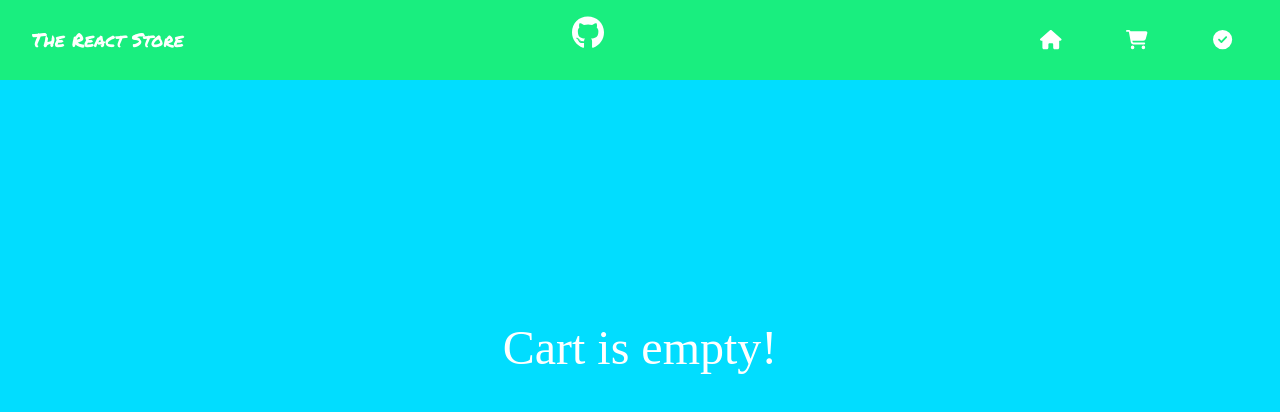
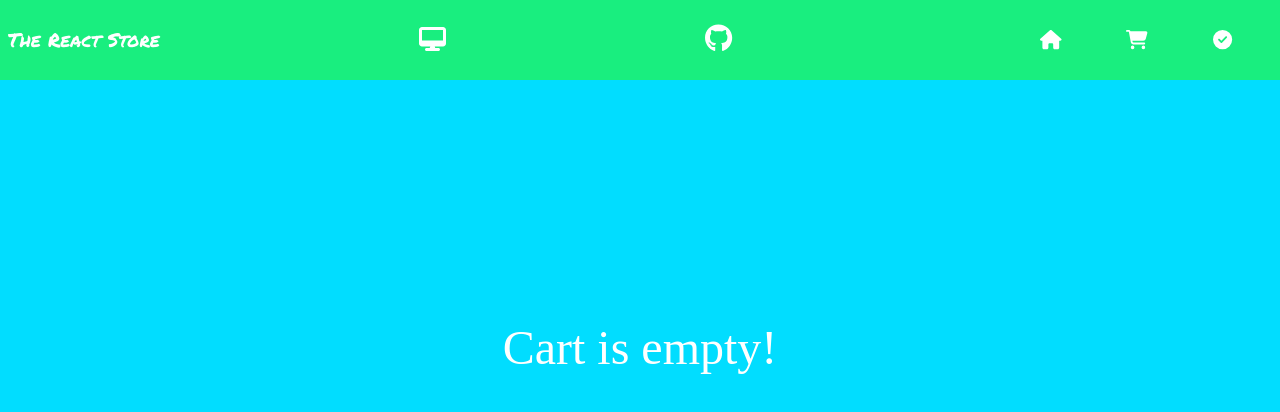
Before and after one commit to miltonhuynh/Mobile-React-Store, a React (Create React App) app in the folder app/: page /Mobile-React-Store/Cart in a window 1280 px wide. Shown: the top 412 px of the page. Built offline with nearby package versions, Linux system fonts and the light colour scheme; a web font is replaced by a local one.

Commit message:
Added go to desktop version

```diff
--- a/app/src/App.css
+++ b/app/src/App.css
@@ -71,11 +71,25 @@ html,body {
 
 #Github-icon {
   color: white;
-  width: 2rem;
+  width: 1.7rem;
   transition: 0.3s;
-  margin-top: 1rem;
+  margin-top: 1.5rem;
   position: relative;
 }
+
+#Mobile-icon {
+  color: white;
+  font-size: 1.5rem;
+  margin-top: 1.5rem;
+  position: relative;
+  transition: 0.3s;
+  top: 0.2rem;
+}
+
+#Mobile-icon:hover {
+  transform: translateY(-0.5rem);
+}
+
 
 #Page_container {
   background-color: rgb(1, 221, 255);
@@ -89,7 +103,7 @@ html,body {
 #Brand {
   font-size: 1.2rem;
   font-family: 'Permanent Marker', cursive;
-  margin-left: 2rem;
+  margin-left: 0.5rem;
   color: white;
   display: flex;
   align-items: center;
--- a/app/src/Components/HeaderFooter.js
+++ b/app/src/Components/HeaderFooter.js
@@ -4,6 +4,7 @@ import {FontAwesomeIcon} from '@fortawesome/react-fontawesome'
 import { faHome } from '@fortawesome/free-solid-svg-icons'
 import { faCartShopping } from '@fortawesome/free-solid-svg-icons'
 import { faCircleCheck } from '@fortawesome/free-solid-svg-icons'
+import { faDesktop } from '@fortawesome/free-solid-svg-icons'
 import { ReactComponent as Githubicon } from '../github-brands.svg';
 
 export default function HeaderFooter(props) {
@@ -23,7 +24,12 @@ export default function HeaderFooter(props) {
     <>
       <div id="Header">
         <div id="Brand" onClick={goHome}>The React Store</div>
-        <div id="Github-icon"><a href="https://github.com/miltonhuynh/React-Store"><Githubicon/></a></div>
+        <div>
+          <a href="https://miltonhuynh.github.io/React-Store/">
+            <FontAwesomeIcon icon={faDesktop} id="Mobile-icon"/>
+          </a>
+        </div>
+        <div id="Github-icon"><a href="https://github.com/miltonhuynh/Mobile-React-Store"><Githubicon/></a></div>
         <div id="Navbar">
           <div className="Nav-icon" onClick={goHome}><FontAwesomeIcon icon={faHome} /></div>
           <div className="Nav-icon" onClick={goCart}><FontAwesomeIcon icon={faCartShopping} /></div>
```
